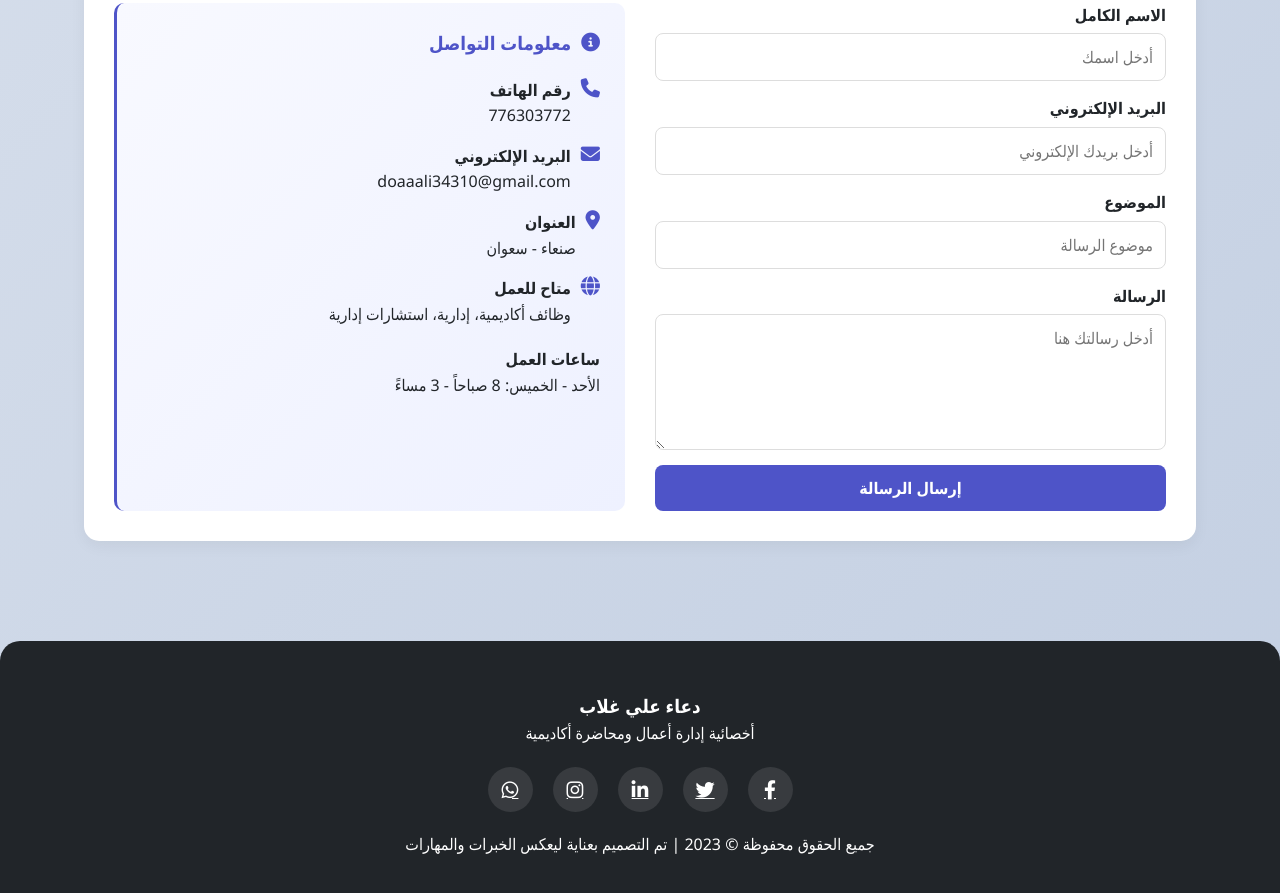
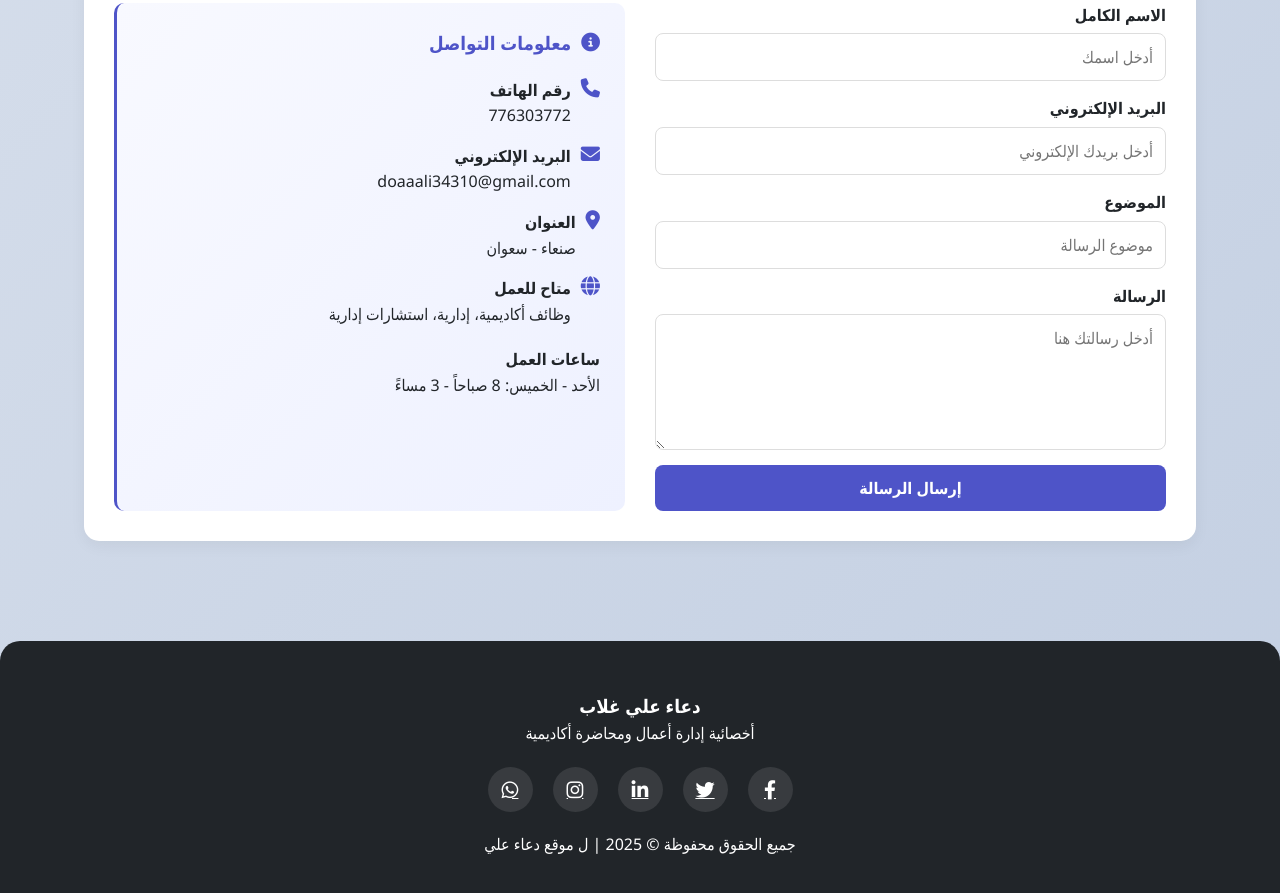
Before and after one commit to abdtot/Doaa-ali-, a plain HTML site: page index.html in a window 1280 px wide. Shown: the part 4433-5326 px from the top of the page. Drawn offline with Linux system fonts and the light colour scheme.

Commit message:
Update index.html

```diff
--- a/index.html
+++ b/index.html
@@ -880,7 +880,7 @@
                 <a href="#"><i class="fab fa-whatsapp"></i></a>
             </div>
 
-            <p>جميع الحقوق محفوظة &copy; 2023 | تم التصميم بعناية ليعكس الخبرات والمهارات</p>
+            <p>جميع الحقوق محفوظة &copy; 2025 | ل موقع دعاء علي</p>
         </div>
     </footer>
 
```
